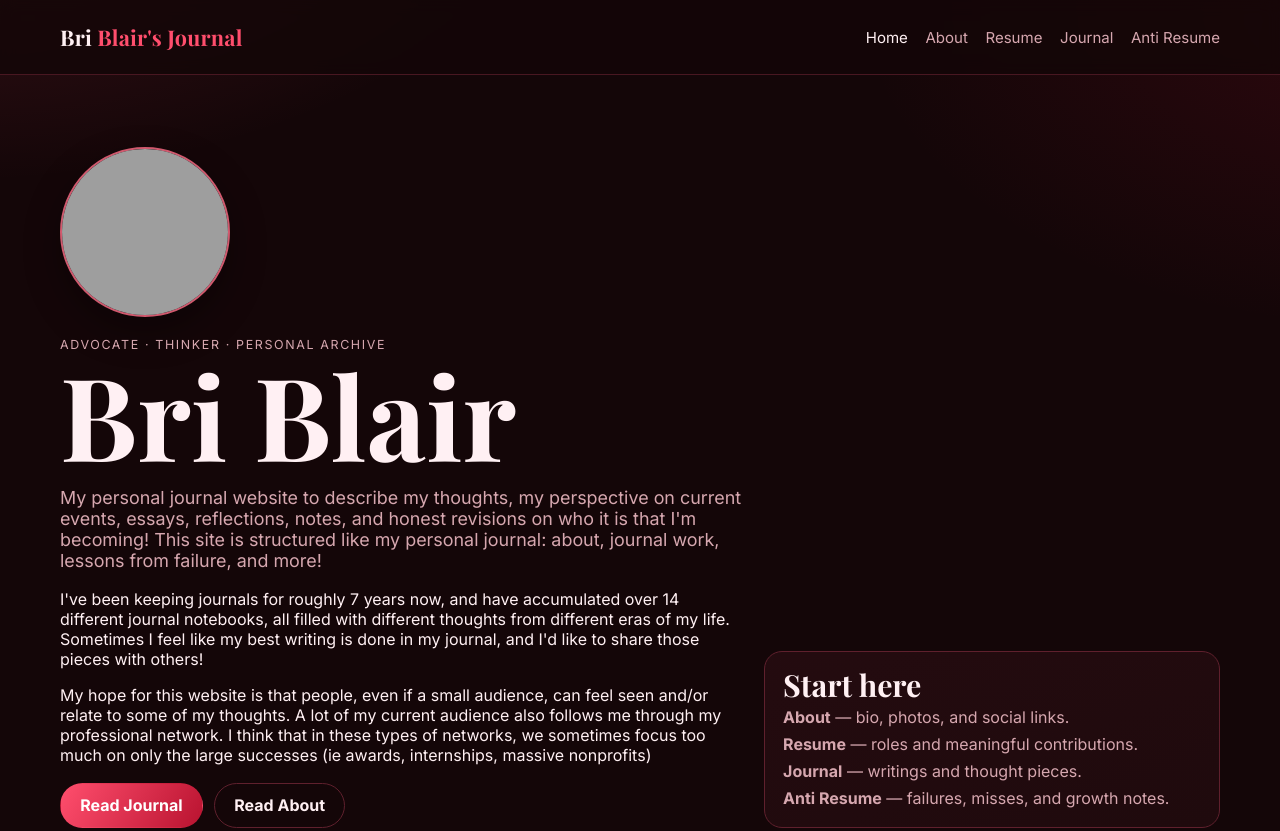
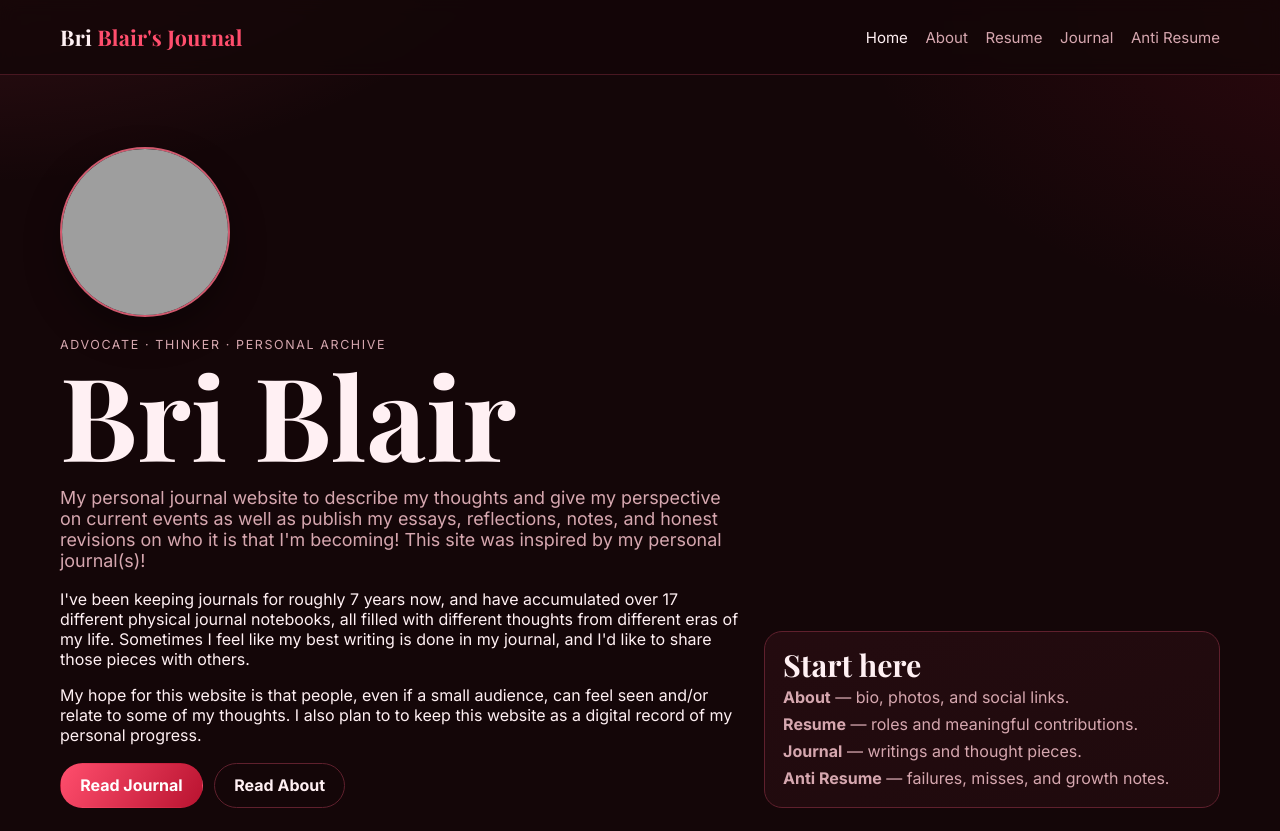
Before and after one commit to the-bri-blair/bri-blair-journal, a plain HTML site: page index.html in a window 1280 px wide. Shown: the top 831 px of the page. Drawn offline with nearby package versions, Linux system fonts and the light colour scheme; grey boxes are pictures that could not be loaded.

Commit message:
Update index.html

```diff
--- a/index.html
+++ b/index.html
@@ -23,19 +23,17 @@
         <div class="eyebrow">Advocate · Thinker · Personal Archive</div>
         <h1>Bri Blair</h1>
         <p class="lead">
-          My personal journal website to describe my thoughts, my perspective on current events, essays,
-          reflections, notes, and honest revisions on who it is that I'm becoming! This site is structured like
-          my personal journal: about, journal work, lessons from failure, and more!
+          My personal journal website to describe my thoughts and give my perspective on current events as well as publish my essays,
+          reflections, notes, and honest revisions on who it is that I'm becoming! This site was inspired by my personal journal(s)!
         </p>
 
-        <p> I've been keeping journals for roughly 7 years now, and have accumulated over 14 different journal notebooks, all filled with
+        <p> I've been keeping journals for roughly 7 years now, and have accumulated over 17 different physical journal notebooks, all filled with
           different thoughts from different eras of my life. Sometimes I feel like my best writing is done in my journal, and I'd like to
-          share those pieces with others!
+          share those pieces with others.
         </p>
 
-        <p> My hope for this website is that people, even if a small audience, can feel seen and/or relate to some of my thoughts. A lot of my
-          current audience also follows me through my professional network. I think that in these types of networks, we sometimes focus
-          too much on only the large successes (ie awards, internships, massive nonprofits) </p>
+        <p> My hope for this website is that people, even if a small audience, can feel seen and/or relate to some of my thoughts. I also plan to
+        to keep this website as a digital record of my personal progress. </p>
         <div class="cta-row">
           <a class="btn primary" href="journal.html">Read Journal</a>
           <a class="btn" href="about.html">Read About</a>
```
